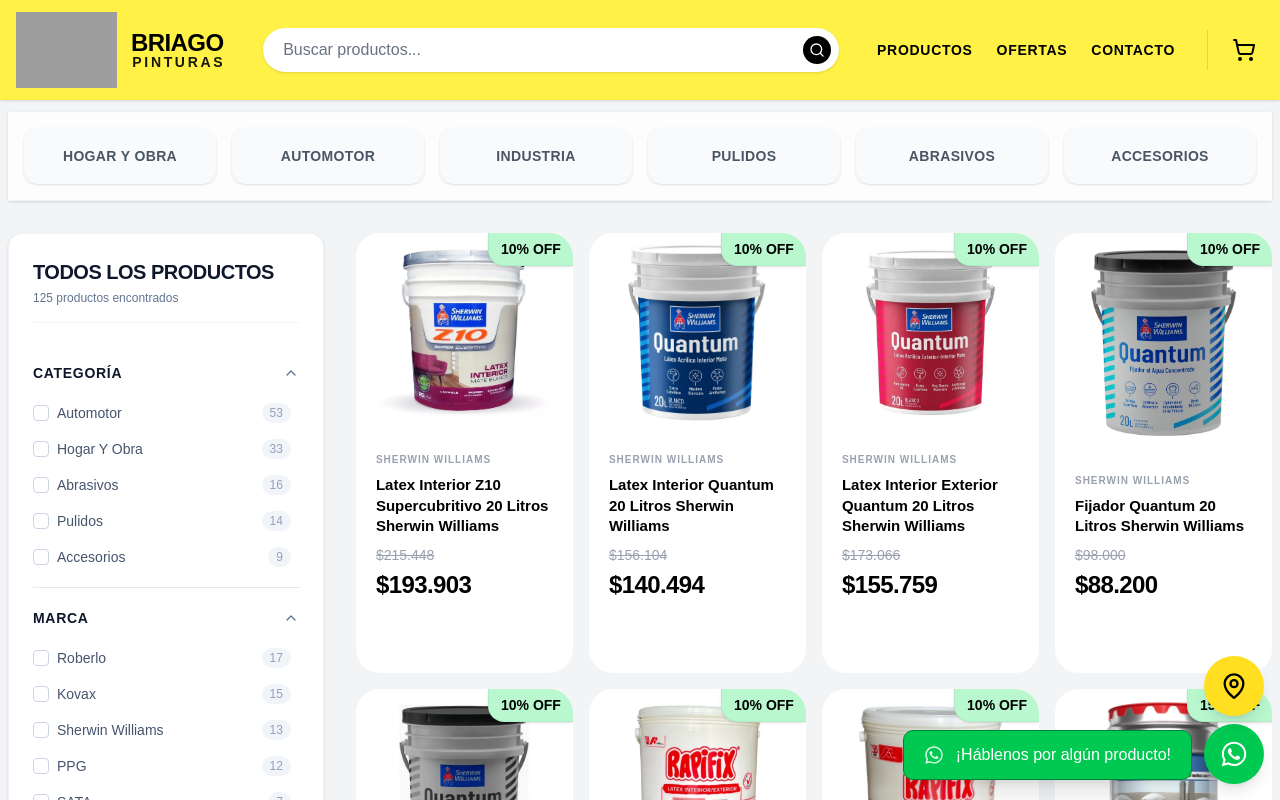
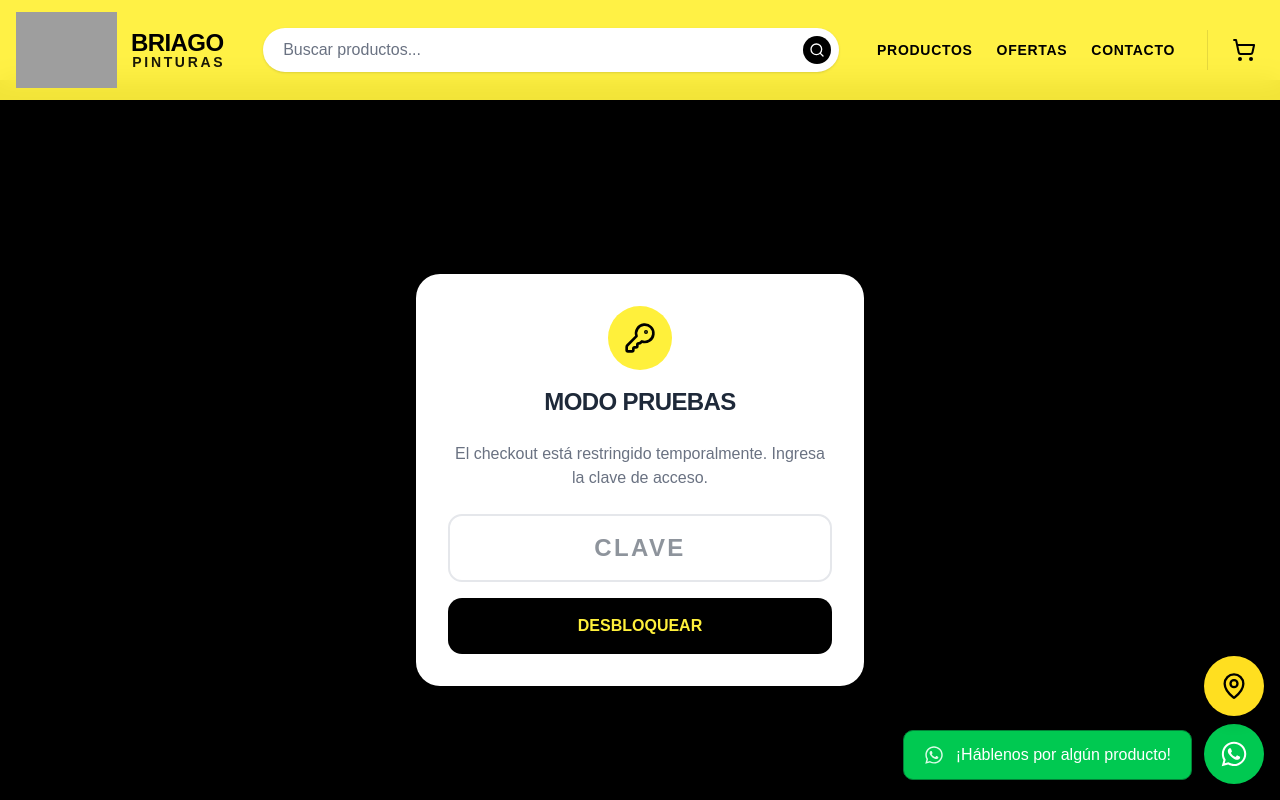
Before and after one commit to MateoBesada/Briago-Landing, a React (Vite) app: page /checkout in a window 1280 px wide. Before the commit this address led to /productos. Shown: the top 800 px of the page. Built offline with nearby package versions, Linux system fonts and the light colour scheme; grey boxes are pictures that could not be loaded; a web font is replaced by a local one.

Commit message:
Probando #3

```diff
--- a/src/pages/Checkout.tsx
+++ b/src/pages/Checkout.tsx
@@ -1,9 +1,9 @@
-import React, { useState, useEffect } from 'react'; // Quitamos useRef que era para el Brick
+import React, { useState, useEffect } from 'react';
 import { useCart } from '@/context/CartContext';
 import { Link, useNavigate } from 'react-router-dom';
 import toast from 'react-hot-toast';
 import { AnimatePresence, motion } from 'framer-motion';
-import { Loader2, ArrowLeft, ShieldCheck, Lock, CreditCard, Store, Truck } from 'lucide-react';
+import { Loader2, ArrowLeft, ShieldCheck, Lock, CreditCard, Store, Truck, KeyRound } from 'lucide-react';
 import CalculadoraEnvio from '@/components/CalculadoraEnvio';
 
 // Helper para formatear dinero
@@ -14,7 +14,6 @@
     maximumFractionDigits: 0,
   }).format(precio);
 
-// Tu componente de Input (Lo dejé igual)
 const FloatingLabelInput = ({ id, name, type, value, onChange, placeholder, required = true, isTextArea = false }: any) => (
   <div className="relative group">
     {isTextArea ? (
@@ -36,12 +35,30 @@
 );
 
 const CheckoutPage = () => {
-  const { cart } = useCart(); // Ya no necesitamos vaciarCarrito aquí, se vacía al volver de MP
+  const { cart } = useCart();
   const navigate = useNavigate();
 
-  const [isLoading, setIsLoading] = useState(false); // Estado de carga general
+  // ---------------------------------------------------------
+  // 🔒 SISTEMA DE CANDADO (NUEVO)
+  // ---------------------------------------------------------
+  const [isAuthorized, setIsAuthorized] = useState(false); // Empieza bloqueado
+  const [accessCode, setAccessCode] = useState('');
 
-  // Estados para envío
+  // ¡CAMBIA ESTA CLAVE POR LA QUE LE DIRÁS A TU AMIGO!
+  const CLAVE_SECRETA = "Sikaflex221";
+
+  const handleUnlock = (e: React.FormEvent) => {
+    e.preventDefault();
+    if (accessCode.trim() === CLAVE_SECRETA) {
+      setIsAuthorized(true);
+      toast.success("Acceso autorizado para pruebas");
+    } else {
+      toast.error("Clave incorrecta");
+    }
+  };
+  // ---------------------------------------------------------
+
+  const [isLoading, setIsLoading] = useState(false);
   const [deliveryMethod, setDeliveryMethod] = useState<'pickup' | 'delivery'>('pickup');
   const [shippingCost, setShippingCost] = useState(0);
   const [shippingDetail, setShippingDetail] = useState('');
@@ -62,16 +79,14 @@
 
   useEffect(() => {
     if (cart.length === 0) {
-      toast.error("Tu carrito está vacío.");
-      navigate('/productos');
+      //   toast.error("Tu carrito está vacío.");
+      //   navigate('/productos');
     }
   }, [cart, navigate]);
 
-  // --- FUNCIÓN PRINCIPAL DE PAGO (REEMPLAZA AL BRICK) ---
   const handlePay = async (e: React.FormEvent<HTMLFormElement>) => {
     e.preventDefault();
 
-    // 1. Validaciones
     const requiredFields: (keyof typeof formData)[] = ['fullname', 'email', 'phone', 'dni'];
     const isInvalid = requiredFields.some(field => formData[field].trim() === "");
 
@@ -95,16 +110,14 @@
     setIsLoading(true);
 
     try {
-      // 2. Preparamos los items igual que antes
       const mpItems = cart.map(item => ({
-        id: item.id, // Importante mandar ID para tu lógica de backend
+        id: item.id,
         title: item.nombre,
         unit_price: Number(item.precio),
         quantity: Number(item.cantidad),
         currency_id: 'ARS'
       }));
 
-      // Agregamos envío si corresponde
       if (deliveryMethod === 'delivery' && shippingCost > 0) {
         mpItems.push({
           id: 'envio',
@@ -115,7 +128,6 @@
         });
       }
 
-      // Preparamos datos del pagador
       const [firstName, ...lastNameParts] = formData.fullname.trim().split(' ');
       const mpPayer = {
         name: firstName || 'Cliente',
@@ -126,14 +138,13 @@
         address: { zip_code: formData.postalcode, street_name: formData.address }
       };
 
-      // 3. Llamamos a TU Backend
       const res = await fetch("https://checkout-server-gehy.onrender.com/create_preference", {
         method: "POST",
         headers: { "Content-Type": "application/json" },
         body: JSON.stringify({
           items: mpItems,
           payer: mpPayer,
-          external_reference: `BRIAGO-${Date.now()}` // Referencia para identificar el pedido
+          external_reference: `BRIAGO-${Date.now()}`
         }),
       });
 
@@ -141,13 +152,9 @@
 
       if (!res.ok) throw new Error(data.error || "Error al crear preferencia");
 
-      // --- CAMBIO CLAVE: RECIBIMOS EL INIT_POINT Y REDIRIGIMOS ---
-      // Asegúrate que tu backend devuelva { init_point: "https://..." }
       if (data.init_point) {
         window.location.href = data.init_point;
       } else {
-        // Si tu backend actual devuelve 'preferenceId', construimos la URL manualmente:
-        // (Pero es mejor que el backend devuelva init_point)
         throw new Error("El servidor no devolvió la URL de pago.");
       }
 
@@ -158,11 +165,43 @@
     }
   };
 
+  // ---------------------------------------------------------
+  // 🔒 PANTALLA DE BLOQUEO (SI NO TIENE LA CLAVE)
+  // ---------------------------------------------------------
+  if (!isAuthorized) {
+    return (
+      <div className="min-h-screen bg-black flex flex-col items-center justify-center p-4">
+        <div className="bg-white p-8 rounded-3xl shadow-2xl max-w-md w-full text-center space-y-6">
+          <div className="w-16 h-16 bg-[#fff03b] rounded-full flex items-center justify-center mx-auto mb-4">
+            <KeyRound className="w-8 h-8 text-black" />
+          </div>
+          <h2 className="text-2xl font-black uppercase tracking-tight">Modo Pruebas</h2>
+          <p className="text-gray-500">El checkout está restringido temporalmente. Ingresa la clave de acceso.</p>
+
+          <form onSubmit={handleUnlock} className="space-y-4">
+            <input
+              type="password"
+              value={accessCode}
+              onChange={(e) => setAccessCode(e.target.value)}
+              className="w-full text-center text-2xl font-bold tracking-widest p-4 border-2 border-gray-200 rounded-xl focus:border-black focus:outline-none uppercase"
+              placeholder="CLAVE"
+            />
+            <button type="submit" className="w-full bg-black text-[#fff03b] font-bold uppercase py-4 rounded-xl hover:scale-[1.02] transition-transform">
+              Desbloquear
+            </button>
+          </form>
+        </div>
+      </div>
+    );
+  }
+
+  // ---------------------------------------------------------
+  // PANTALLA NORMAL (SOLO SE VE SI isAuthorized es TRUE)
+  // ---------------------------------------------------------
   return (
     <div className="bg-gray-50 font-gotham min-h-screen py-12">
       <div className="max-w-7xl mx-auto px-4 sm:px-6">
 
-        {/* Header */}
         <div className="flex items-center gap-4 mb-8">
           <Link to="/carrito" className="p-2 hover:bg-white rounded-full transition-colors shadow-sm">
             <ArrowLeft className="w-6 h-6 text-black" />
@@ -174,11 +213,9 @@
 
         <div className="grid grid-cols-1 lg:grid-cols-3 gap-8">
 
-          {/* Columna Izquierda: Formulario */}
           <div className="lg:col-span-2 space-y-6">
             <div className="bg-white p-8 rounded-3xl shadow-sm border border-gray-100 relative overflow-hidden">
 
-              {/* Loader Overlay */}
               <AnimatePresence>
                 {isLoading && (
                   <motion.div
@@ -197,7 +234,6 @@
                   <h3 className="text-xl font-bold text-black uppercase tracking-tight">Tus Datos</h3>
                 </div>
 
-                {/* Selectores de Envío (Igual que antes) */}
                 <div className="grid grid-cols-2 gap-4 mb-8">
                   <button type="button" onClick={() => { setDeliveryMethod('pickup'); setShippingCost(0); }}
                     className={`p-4 rounded-xl border flex flex-col items-center gap-2 transition-all ${deliveryMethod === 'pickup' ? 'bg-black text-[#fff03b] border-black' : 'bg-white text-gray-600 border-gray-200'}`}>
@@ -220,7 +256,6 @@
                   </div>
                 )}
 
-                {/* Inputs del Formulario */}
                 <div className="space-y-6">
                   <FloatingLabelInput id="fullname" name="fullname" type="text" value={formData.fullname} onChange={handleInputChange} placeholder="Nombre Completo" />
                   <div className="grid grid-cols-1 md:grid-cols-2 gap-6">
@@ -246,19 +281,16 @@
               </form>
             </div>
 
-            {/* Badges de Seguridad */}
             <div className="flex items-center justify-center gap-6 text-gray-400 grayscale opacity-70 mt-4">
               <div className="flex items-center gap-2"><ShieldCheck className="w-5 h-5" /><span className="text-xs font-bold uppercase">Pago Seguro</span></div>
               <div className="flex items-center gap-2"><Lock className="w-5 h-5" /><span className="text-xs font-bold uppercase">Datos Encriptados</span></div>
             </div>
           </div>
 
-          {/* Columna Derecha: Resumen (Igual que antes) */}
           <div className="lg:col-span-1">
             <div className="bg-black text-white p-8 rounded-3xl shadow-xl sticky top-28">
               <h3 className="text-xl font-black uppercase tracking-tight mb-8 pb-4 border-b border-gray-800">Resumen del Pedido</h3>
 
-              {/* Lista de productos (Simplificada visualmente) */}
               <div className="space-y-4 mb-8 max-h-[400px] overflow-y-auto custom-scrollbar pr-2">
                 {cart.map(item => (
                   <div key={item.id} className="flex justify-between text-sm">
@@ -277,7 +309,6 @@
                 </div>
               </div>
 
-              {/* Botón de Pagar */}
               <button
                 type="submit"
                 form="checkout-form"
```
